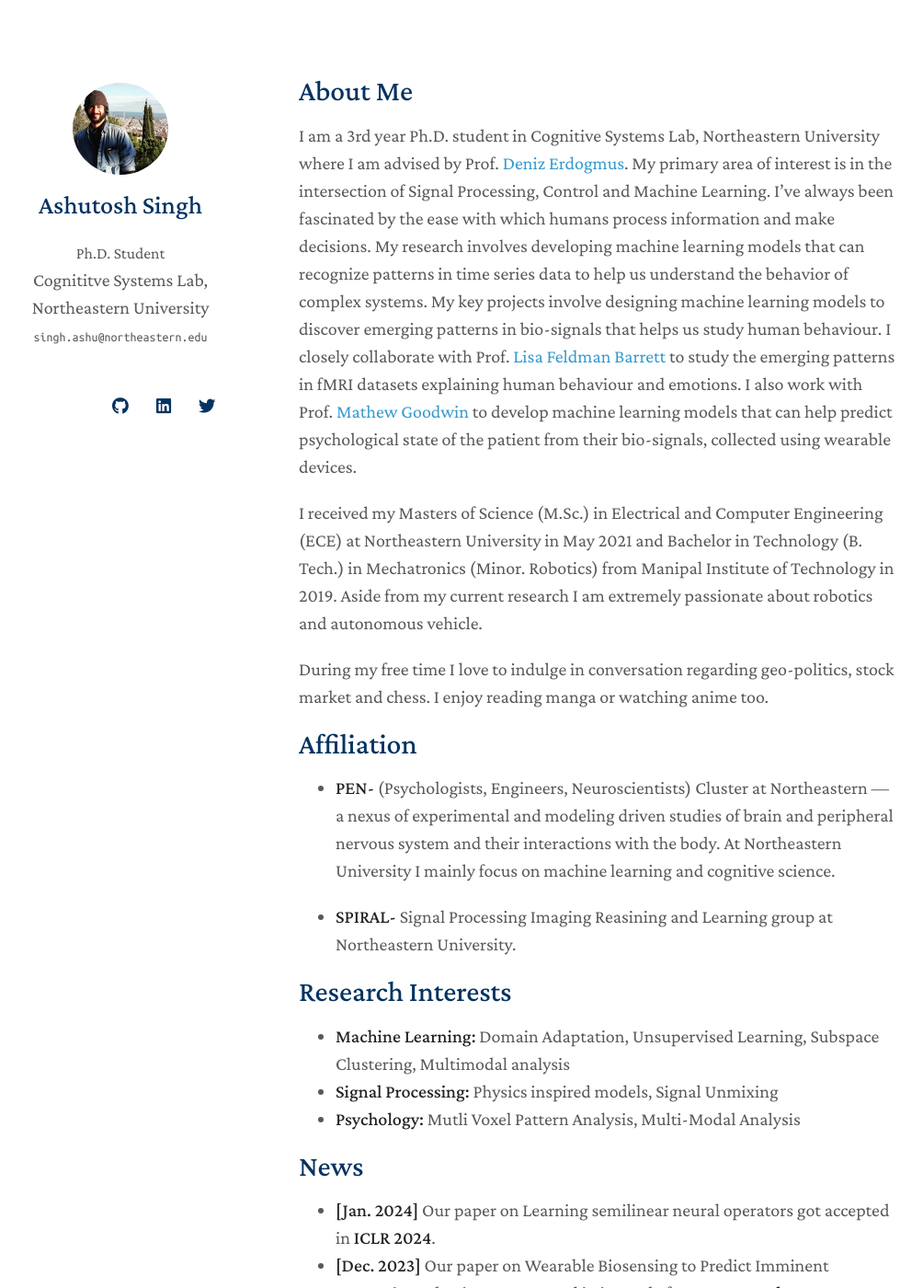
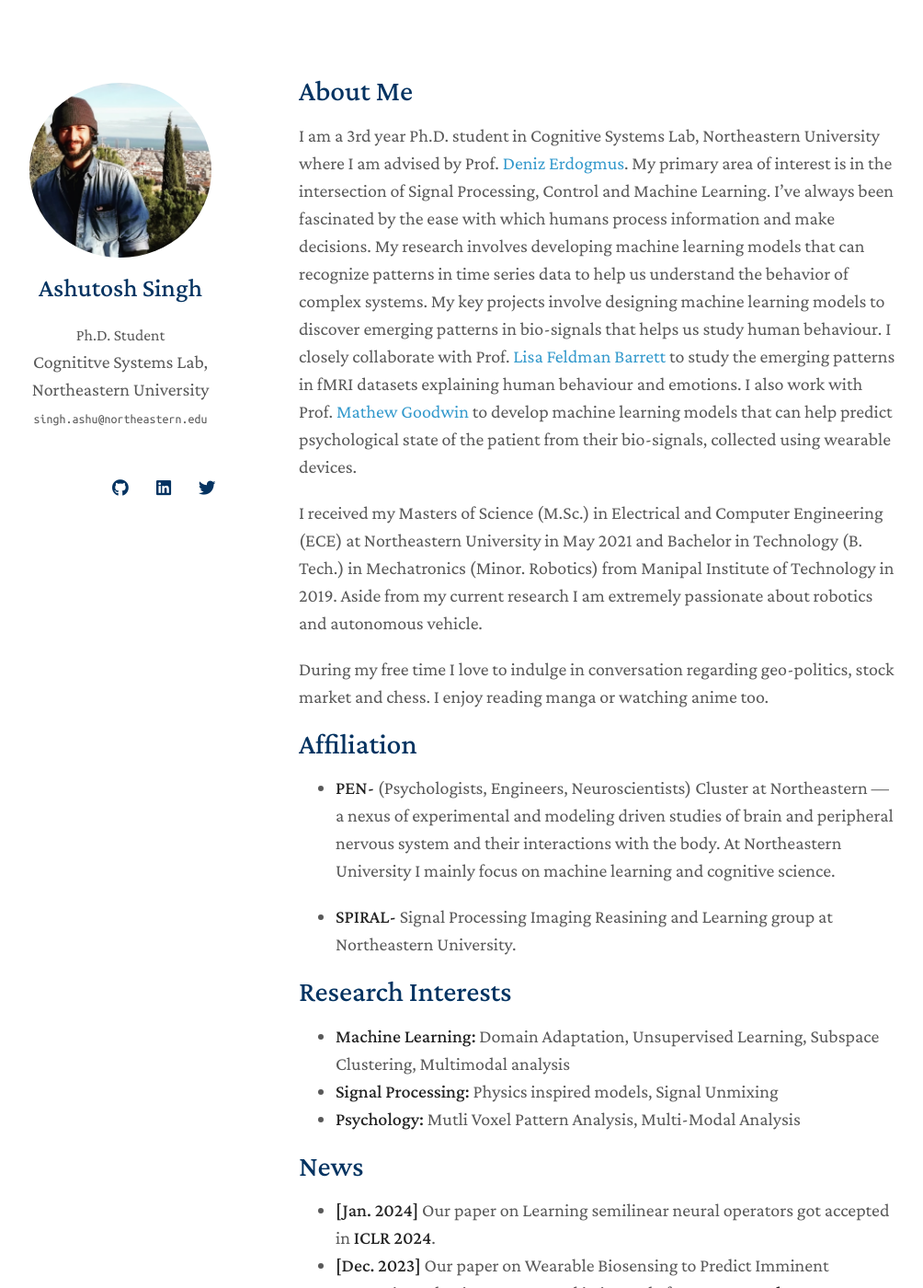
Before and after one commit to ashutosh17dec/ashutosh17dec.github.io, a Jekyll site: the page built from index.md, in a window 1280 px wide and 1400 px high. Shown: the whole window at 92% size, without its empty margins (145-1149 px from the left). Built offline with Jekyll 4.4.1, drawn with Linux system fonts in a browser that asks for light colours; nearby versions of some CDN libraries; a style sheet for code colours, icons or effects is not loaded; our own code applies the rules of GitHub Pages for plain Markdown files.

Commit message:
Update minimal-light.scss

```diff
--- a/_sass/minimal-light.scss
+++ b/_sass/minimal-light.scss
@@ -228,7 +228,7 @@ papertitle {
 
       .image.avatar img {
         border-radius: 100%;
-        width: 45%;
+        width: 85%;
         padding: 10px;
         // border: 1px solid #ddd;
         // padding: 3px;
@@ -512,7 +512,7 @@ footer {
 
    .image.avatar img {
         border-radius: 100%;
-        width: 117px;
+        width: 200px;
         padding:20px;
       }
   #head1o2 {
```
